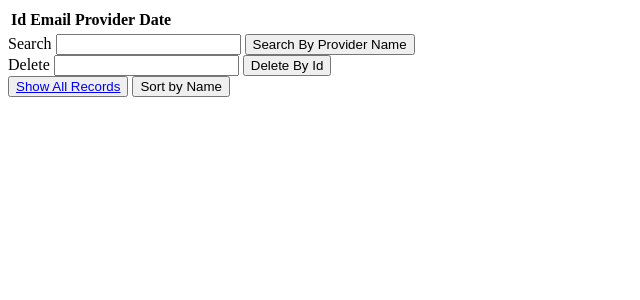
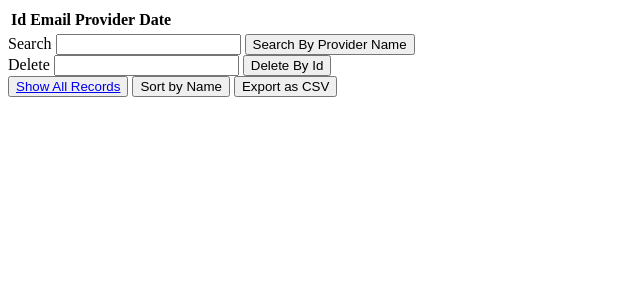
Before and after one commit to Re1nGer/Magebit_project, a PHP site: template Views/table.php in a window 1280 px wide. Shown: the top 300 px of the page, without its empty margins (0-640 px from the left). Run offline with PHP 8.4, Linux system fonts and the light colour scheme; the template is opened without the code that fills it: most values are stand-ins (such as "Sample title", 1, 10 or a date in 2020); data that the repository does not hold is empty.

Commit message:
minor fixes

```diff
--- a/Classes/router.class.php
+++ b/Classes/router.class.php
@@ -26,6 +26,7 @@ require_once 'validation.class.php';
 
         private function table() {
             if($_SERVER['REQUEST_METHOD'] === 'GET' && $_SERVER['REQUEST_URI'] === '/table') {
+                $db = new database();
                 include './Views/table.php';
                 return;
              }
--- a/Views/table.php
+++ b/Views/table.php
@@ -52,6 +52,9 @@
 <button><a href = "/table">Show All Records</a></button>
 
 <button form = "searchByButton" name = "sortByName" type = "submit">Sort by Name</button>
+<form action = "table/exportCSV" method = "POST" id = "csv">
+        <button type = "submit">Export as CSV</button>
+</form>
 
 </body>
 </html>
```
